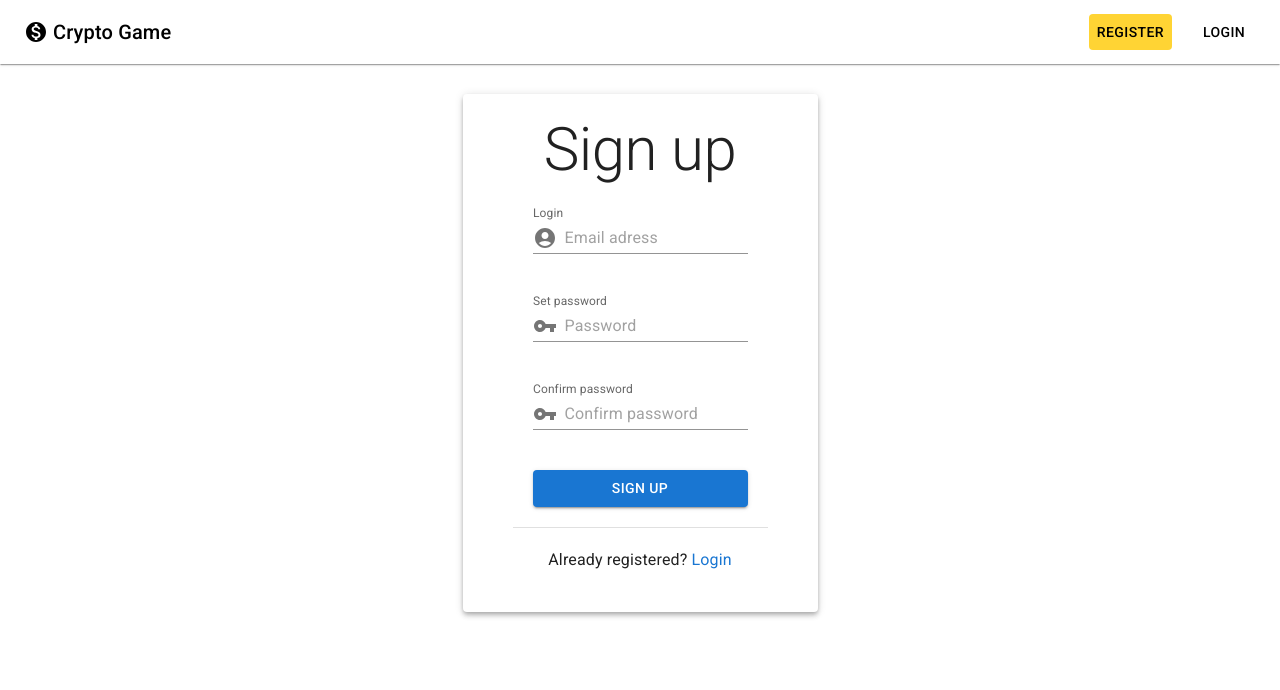
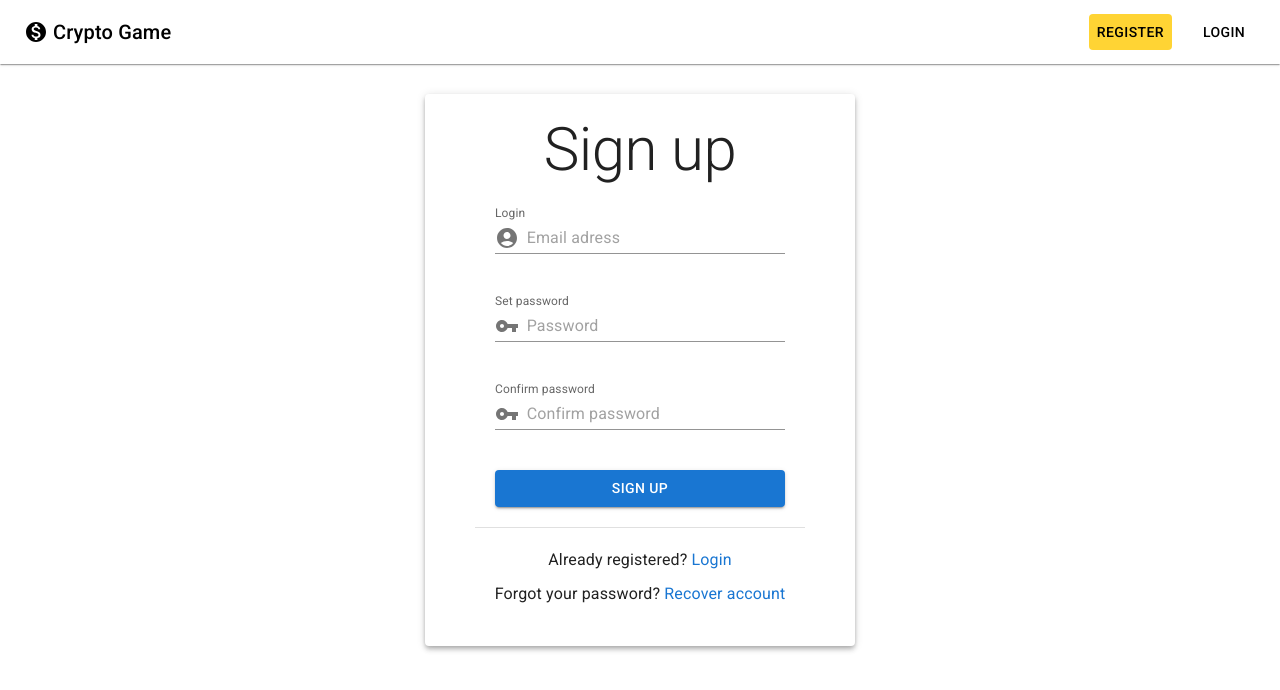
Before and after one commit to hffxx/cryptoapp, a React (Create React App) app in the folder frontend/: page /signup in a window 1280 px wide. Shown: the top 690 px of the page. Built offline with nearby package versions, Linux system fonts and the light colour scheme; no server answers; what react-swipeable-views-utils would draw is missing.

Commit message:
add: links to signup component

```diff
--- a/frontend/src/components/SignUp.js
+++ b/frontend/src/components/SignUp.js
@@ -167,6 +167,17 @@ function SignUp() {
               Login
             </Link>
           </Typography>
+          <Typography>
+            {"Forgot your password? "}
+            <Link
+              underline="hover"
+              sx={styles.link}
+              component={RouterLink}
+              to="/recover"
+            >
+              Recover account
+            </Link>
+          </Typography>
         </Box>
       </Paper>
     </UnauthPage>
```
